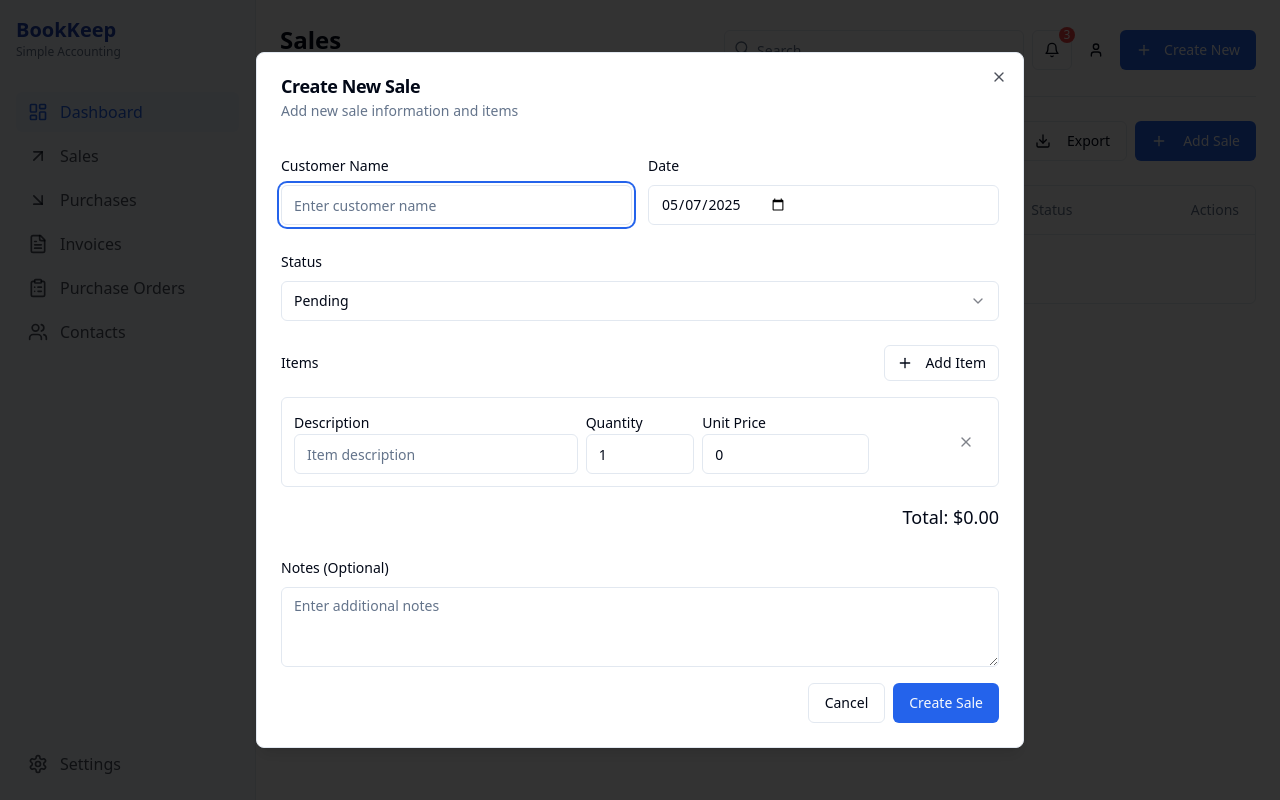
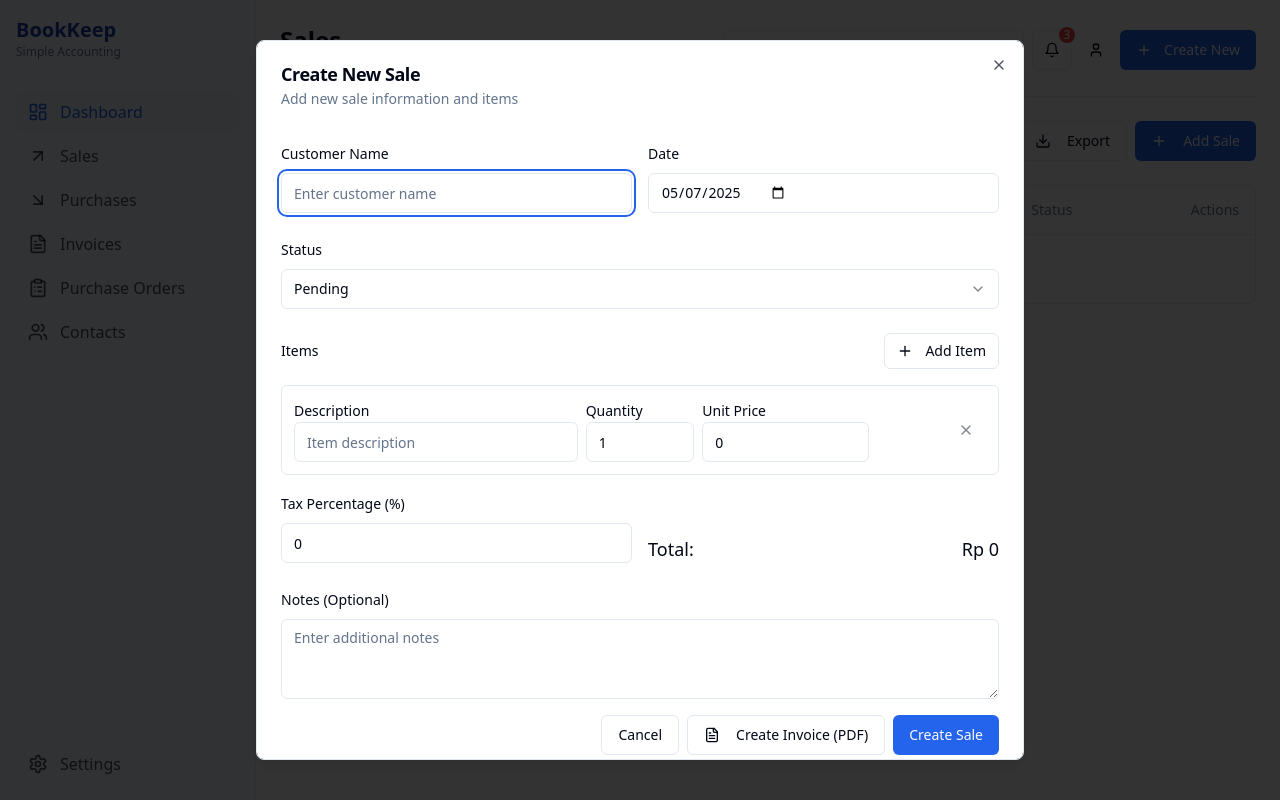
Before and after one commit to ramanandhaaja/bookkeep-quick-view, a React (Vite) app: page /sales in a window 1280 px wide. Both pictures are taken after typing "Sample" into the empty fields and a click on the button "Add Sale". Built offline with nearby package versions, Linux system fonts and the light colour scheme.

Commit message:
Add tax input and PDF button
Add tax input to sales and purchase forms. Add a button to generate PDF invoices and purchase orders.

```diff
--- a/src/components/CreateSaleForm.tsx
+++ b/src/components/CreateSaleForm.tsx
@@ -19,12 +19,13 @@ import {
   SelectTrigger,
   SelectValue,
 } from "@/components/ui/select";
-import { X, Plus } from "lucide-react";
+import { X, Plus, FileText } from "lucide-react";
 import {
   Sale,
   SaleItem,
   saveSale,
-  generateId
+  generateId,
+  formatCurrency
 } from "@/lib/storage";
 import { generateSalePDF, savePDF } from "@/lib/pdfGenerator";
 import { useToast } from "@/hooks/use-toast";
@@ -41,6 +42,7 @@ const CreateSaleForm = ({ open, onClose, onSuccess }: CreateSaleFormProps) => {
   const [date, setDate] = useState(new Date().toISOString().split("T")[0]);
   const [status, setStatus] = useState<Sale["status"]>("Pending");
   const [notes, setNotes] = useState("");
+  const [taxPercentage, setTaxPercentage] = useState<number>(0);
   const [items, setItems] = useState<SaleItem[]>([
     { id: generateId("ITM"), description: "", quantity: 1, unitPrice: 0 },
   ]);
@@ -69,10 +71,18 @@ const CreateSaleForm = ({ open, onClose, onSuccess }: CreateSaleFormProps) => {
     setItems(newItems);
   };
 
-  const calculateTotal = (): number => {
+  const calculateSubtotal = (): number => {
     return items.reduce((total, item) => {
       return total + item.quantity * item.unitPrice;
     }, 0);
+  };
+
+  const calculateTaxAmount = (): number => {
+    return (calculateSubtotal() * taxPercentage) / 100;
+  };
+
+  const calculateTotal = (): number => {
+    return calculateSubtotal() + calculateTaxAmount();
   };
 
   const handleSubmit = (e: React.FormEvent) => {
@@ -104,14 +114,14 @@ const CreateSaleForm = ({ open, onClose, onSuccess }: CreateSaleFormProps) => {
       status,
       items,
       notes: notes || undefined,
+      tax: taxPercentage > 0 ? {
+        percentage: taxPercentage,
+        amount: calculateTaxAmount()
+      } : undefined,
     };
 
     try {
       saveSale(newSale);
-
-      // Generate and save PDF
-      const doc = generateSalePDF(newSale);
-      savePDF(doc, `sale_${newSale.id}.pdf`);
 
       toast({
         title: "Success",
@@ -128,6 +138,30 @@ const CreateSaleForm = ({ open, onClose, onSuccess }: CreateSaleFormProps) => {
       });
       console.error("Error saving sale:", error);
     }
+  };
+
+  const handleGeneratePDF = () => {
+    const newSale: Sale = {
+      id: generateId("INV"),
+      customer,
+      date,
+      amount: calculateTotal(),
+      status,
+      items,
+      notes: notes || undefined,
+      tax: taxPercentage > 0 ? {
+        percentage: taxPercentage,
+        amount: calculateTaxAmount()
+      } : undefined,
+    };
+
+    const doc = generateSalePDF(newSale);
+    savePDF(doc, `sale_${newSale.id}.pdf`);
+
+    toast({
+      title: "Success",
+      description: "PDF generated successfully",
+    });
   };
 
   return (
@@ -263,8 +297,37 @@ const CreateSaleForm = ({ open, onClose, onSuccess }: CreateSaleFormProps) => {
                 ))}
               </div>
 
-              <div className="flex justify-end text-lg font-medium">
-                Total: ${calculateTotal().toFixed(2)}
+              <div className="grid grid-cols-2 gap-4">
+                <div className="space-y-2">
+                  <Label htmlFor="taxPercentage">Tax Percentage (%)</Label>
+                  <Input
+                    id="taxPercentage"
+                    type="number"
+                    min="0"
+                    step="0.1"
+                    value={taxPercentage}
+                    onChange={(e) => setTaxPercentage(Number(e.target.value))}
+                    placeholder="0"
+                  />
+                </div>
+                <div className="flex flex-col justify-end space-y-1">
+                  {taxPercentage > 0 && (
+                    <>
+                      <div className="flex justify-between text-sm">
+                        <span className="text-muted-foreground">Subtotal:</span>
+                        <span>{formatCurrency(calculateSubtotal())}</span>
+                      </div>
+                      <div className="flex justify-between text-sm">
+                        <span className="text-muted-foreground">Tax ({taxPercentage}%):</span>
+                        <span>{formatCurrency(calculateTaxAmount())}</span>
+                      </div>
+                    </>
+                  )}
+                  <div className="flex justify-between text-lg font-medium">
+                    <span>Total:</span>
+                    <span>{formatCurrency(calculateTotal())}</span>
+                  </div>
+                </div>
               </div>
             </div>
 
@@ -284,6 +347,14 @@ const CreateSaleForm = ({ open, onClose, onSuccess }: CreateSaleFormProps) => {
             <Button type="button" variant="outline" onClick={onClose}>
               Cancel
             </Button>
+            <Button
+              type="button"
+              variant="outline"
+              onClick={handleGeneratePDF}
+              className="mr-2"
+            >
+              <FileText className="h-4 w-4 mr-2" /> Create Invoice (PDF)
+            </Button>
             <Button type="submit">Create Sale</Button>
           </DialogFooter>
         </form>
--- a/src/components/EditSaleForm.tsx
+++ b/src/components/EditSaleForm.tsx
@@ -19,12 +19,13 @@ import {
   SelectTrigger,
   SelectValue,
 } from "@/components/ui/select";
-import { X, Plus } from "lucide-react";
+import { X, Plus, FileText } from "lucide-react";
 import {
   Sale,
   SaleItem,
   updateSale,
-  generateId
+  generateId,
+  formatCurrency
 } from "@/lib/storage";
 import { generateSalePDF, savePDF } from "@/lib/pdfGenerator";
 import { useToast } from "@/hooks/use-toast";
@@ -42,6 +43,7 @@ const EditSaleForm = ({ open, onClose, onSuccess, sale }: EditSaleFormProps) =>
   const [date, setDate] = useState(sale.date);
   const [status, setStatus] = useState<Sale["status"]>(sale.status);
   const [notes, setNotes] = useState(sale.notes || "");
+  const [taxPercentage, setTaxPercentage] = useState<number>(sale.tax?.percentage || 0);
   const [items, setItems] = useState<SaleItem[]>(sale.items);
 
   useEffect(() => {
@@ -50,6 +52,7 @@ const EditSaleForm = ({ open, onClose, onSuccess, sale }: EditSaleFormProps) =>
       setDate(sale.date);
       setStatus(sale.status);
       setNotes(sale.notes || "");
+      setTaxPercentage(sale.tax?.percentage || 0);
       setItems([...sale.items]);
     }
   }, [sale]);
@@ -78,10 +81,18 @@ const EditSaleForm = ({ open, onClose, onSuccess, sale }: EditSaleFormProps) =>
     setItems(newItems);
   };
 
-  const calculateTotal = (): number => {
+  const calculateSubtotal = (): number => {
     return items.reduce((total, item) => {
       return total + item.quantity * item.unitPrice;
     }, 0);
+  };
+
+  const calculateTaxAmount = (): number => {
+    return (calculateSubtotal() * taxPercentage) / 100;
+  };
+
+  const calculateTotal = (): number => {
+    return calculateSubtotal() + calculateTaxAmount();
   };
 
   const handleSubmit = (e: React.FormEvent) => {
@@ -113,14 +124,14 @@ const EditSaleForm = ({ open, onClose, onSuccess, sale }: EditSaleFormProps) =>
       status,
       items,
       notes: notes || undefined,
+      tax: taxPercentage > 0 ? {
+        percentage: taxPercentage,
+        amount: calculateTaxAmount()
+      } : undefined,
     };
 
     try {
       updateSale(updatedSale);
-
-      // Generate and save PDF
-      const doc = generateSalePDF(updatedSale);
-      savePDF(doc, `sale_${updatedSale.id}.pdf`);
 
       toast({
         title: "Success",
@@ -137,6 +148,30 @@ const EditSaleForm = ({ open, onClose, onSuccess, sale }: EditSaleFormProps) =>
       });
       console.error("Error updating sale:", error);
     }
+  };
+
+  const handleGeneratePDF = () => {
+    const updatedSale: Sale = {
+      id: sale.id,
+      customer,
+      date,
+      amount: calculateTotal(),
+      status,
+      items,
+      notes: notes || undefined,
+      tax: taxPercentage > 0 ? {
+        percentage: taxPercentage,
+        amount: calculateTaxAmount()
+      } : undefined,
+    };
+
+    const doc = generateSalePDF(updatedSale);
+    savePDF(doc, `sale_${updatedSale.id}.pdf`);
+
+    toast({
+      title: "Success",
+      description: "PDF generated successfully",
+    });
   };
 
   return (
@@ -272,8 +307,37 @@ const EditSaleForm = ({ open, onClose, onSuccess, sale }: EditSaleFormProps) =>
                 ))}
               </div>
 
-              <div className="flex justify-end text-lg font-medium">
-                Total: ${calculateTotal().toFixed(2)}
+              <div className="grid grid-cols-2 gap-4">
+                <div className="space-y-2">
+                  <Label htmlFor="taxPercentage">Tax Percentage (%)</Label>
+                  <Input
+                    id="taxPercentage"
+                    type="number"
+                    min="0"
+                    step="0.1"
+                    value={taxPercentage}
+                    onChange={(e) => setTaxPercentage(Number(e.target.value))}
+                    placeholder="0"
+                  />
+                </div>
+                <div className="flex flex-col justify-end space-y-1">
+                  {taxPercentage > 0 && (
+                    <>
+                      <div className="flex justify-between text-sm">
+                        <span className="text-muted-foreground">Subtotal:</span>
+                        <span>{formatCurrency(calculateSubtotal())}</span>
+                      </div>
+                      <div className="flex justify-between text-sm">
+                        <span className="text-muted-foreground">Tax ({taxPercentage}%):</span>
+                        <span>{formatCurrency(calculateTaxAmount())}</span>
+                      </div>
+                    </>
+                  )}
+                  <div className="flex justify-between text-lg font-medium">
+                    <span>Total:</span>
+                    <span>{formatCurrency(calculateTotal())}</span>
+                  </div>
+                </div>
               </div>
             </div>
 
@@ -293,6 +357,14 @@ const EditSaleForm = ({ open, onClose, onSuccess, sale }: EditSaleFormProps) =>
             <Button type="button" variant="outline" onClick={onClose}>
               Cancel
             </Button>
+            <Button
+              type="button"
+              variant="outline"
+              onClick={handleGeneratePDF}
+              className="mr-2"
+            >
+              <FileText className="h-4 w-4 mr-2" /> Create Invoice (PDF)
+            </Button>
             <Button type="submit">Update Sale</Button>
           </DialogFooter>
         </form>
--- a/src/lib/storage.ts
+++ b/src/lib/storage.ts
@@ -1,4 +1,3 @@
-
 // Local storage utility functions
 
 export interface Sale {
@@ -9,6 +8,10 @@ export interface Sale {
   status: "Paid" | "Pending" | "Overdue";
   items: SaleItem[];
   notes?: string;
+  tax?: {
+    percentage: number;
+    amount: number;
+  };
 }
 
 export interface SaleItem {
--- a/src/pages/Sales.tsx
+++ b/src/pages/Sales.tsx
@@ -157,7 +157,7 @@ const Sales = () => {
                           <Pencil className="mr-2 h-4 w-4" /> Edit
                         </DropdownMenuItem>
                         <DropdownMenuItem onClick={() => handleGeneratePDF(sale)}>
-                          <FileText className="mr-2 h-4 w-4" /> View PDF
+                          <FileText className="mr-2 h-4 w-4" /> Generate PDF
                         </DropdownMenuItem>
                         <DropdownMenuSeparator />
                         <DropdownMenuItem className="text-red-600" onClick={() => handleDeleteSale(sale.id)}>
```
